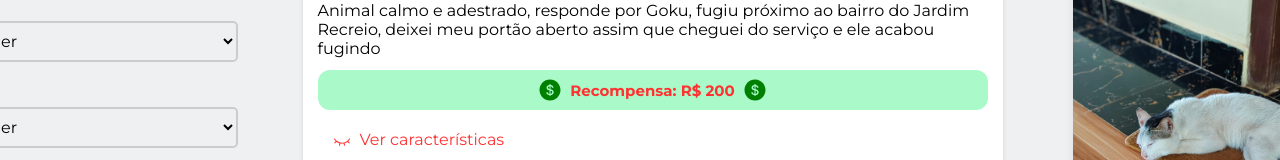
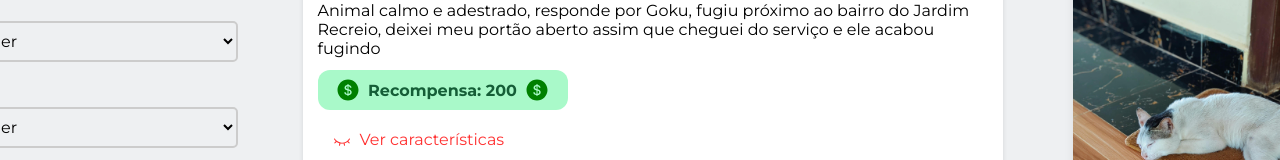
Before and after one commit to pedrozand/PetOS, a React (Vite) app: page /main in a window 1280 px wide. Shown: the part 577-737 px from the top of the page. Built offline with nearby package versions, Linux system fonts and the light colour scheme; no server answers.

Commit message:
Ajuste do campo de valor no post

```diff
--- a/src/components/post/CSS/animal-info.css
+++ b/src/components/post/CSS/animal-info.css
@@ -21,6 +21,7 @@
   padding: 8px 16px;
   font-weight: bold;
   color: #155e37; /* verde escuro */
+  width: 250px;
 }
 
 .icone-recompensa {
--- a/src/components/post/post.jsx
+++ b/src/components/post/post.jsx
@@ -128,7 +128,7 @@ export default function Post({
             <div className="icone-recompensa">
               <AiFillDollarCircle />
             </div>
-            <strong>Recompensa: R$ {recompensa}</strong>
+            <div>Recompensa: {recompensa}</div>
             <div className="icone-recompensa">
               <AiFillDollarCircle />
             </div>
```
